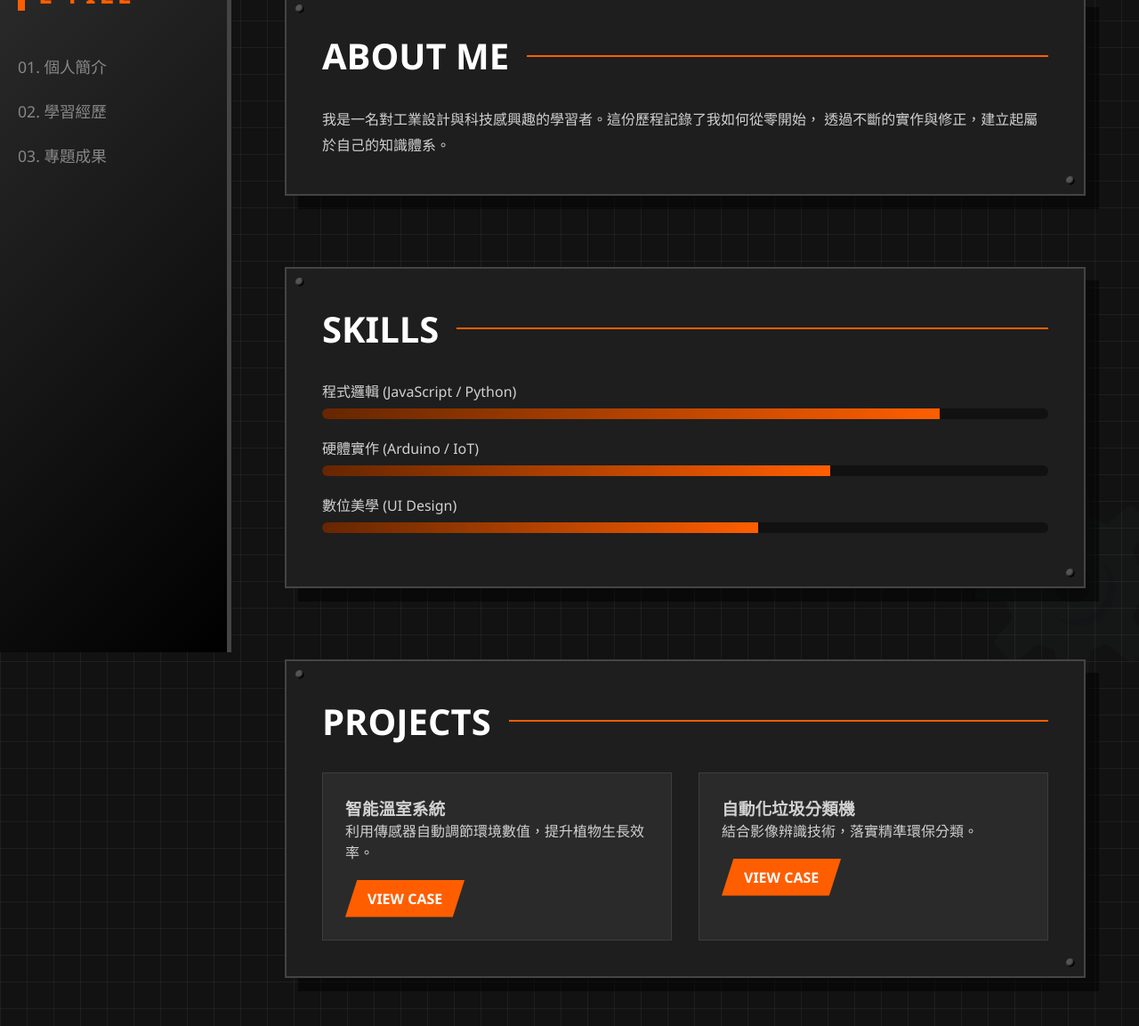
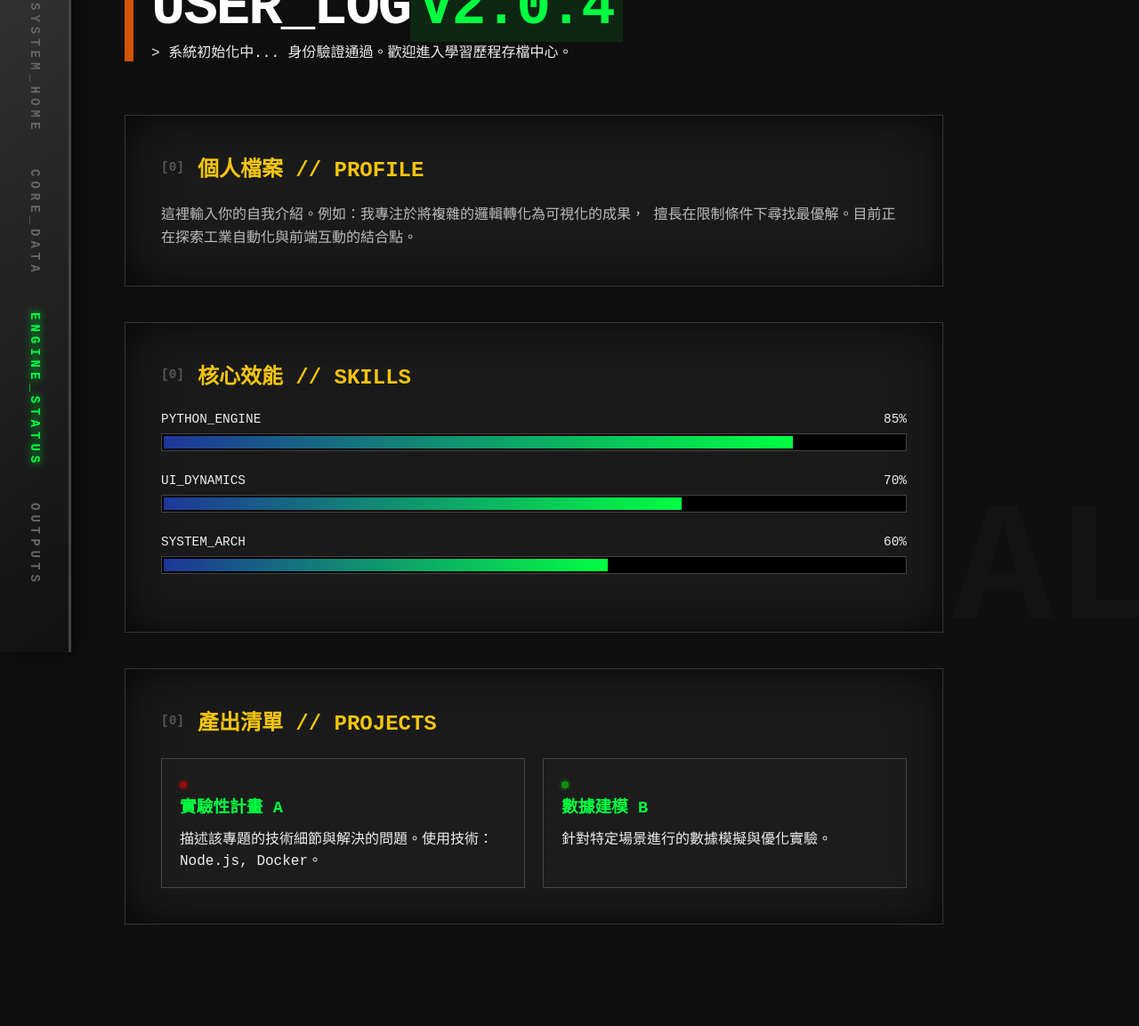
Before and after one commit to h1120330-ship-it/1120330.is.handsome.io, a plain HTML site: page index.html in a window 1280 px wide. Shown: the part 67-1220 px from the top of the page at 89% size. After the commit the page ends 1186 px from the top, so only its background shows below. Drawn offline with Linux system fonts and the light colour scheme.

Commit message:
Update index.html

```diff
--- a/index.html
+++ b/index.html
@@ -3,264 +3,305 @@
 <head>
     <meta charset="UTF-8">
     <meta name="viewport" content="width=device-width, initial-scale=1.0">
-    <title>工業風學習歷程 | Industrial Portfolio</title>
+    <title>工業核心 | 學習歷程存檔</title>
     <style>
-        /* --- CSS 樣式區 --- */
+        /* --- 變數與基礎設定 --- */
         :root {
-            --bg-dark: #121212;
-            --panel-bg: #1e1e1e;
-            --accent-orange: #ff5e00;
-            --metal-gray: #444444;
-            --text-light: #d1d1d1;
+            --hazard-yellow: #f1c40f;
+            --hazard-black: #2c3e50;
+            --terminal-green: #00ff41;
+            --iron-gray: #2d3436;
+            --rust-orange: #d35400;
+            --metal-gradient: linear-gradient(145deg, #333, #111);
         }
 
         * {
             margin: 0;
             padding: 0;
             box-sizing: border-box;
+            cursor: crosshair; /* 十字準心游標 */
         }
 
         body {
-            background-color: var(--bg-dark);
-            background-image:
-                linear-gradient(rgba(255, 255, 255, 0.05) 1px, transparent 1px),
-                linear-gradient(90deg, rgba(255, 255, 255, 0.05) 1px, transparent 1px);
-            background-size: 30px 30px; /* 網格背景設計 */
-            color: var(--text-light);
-            font-family: 'Segoe UI', "Microsoft JhengHei", sans-serif;
-            display: flex;
+            background-color: #0f0f0f;
+            color: #eee;
+            font-family: 'Courier New', Courier, monospace; /* 使用等寬字體模擬終端機 */
             overflow-x: hidden;
         }
 
-        /* 側邊導航欄 */
-        nav {
-            width: 260px;
-            height: 100vh;
-            background: linear-gradient(135deg, #2c2c2c, #000);
-            border-right: 5px solid var(--metal-gray);
+        /* --- 警示線裝飾 --- */
+        .hazard-bar {
+            width: 100%;
+            height: 15px;
+            background: repeating-linear-gradient(
+                45deg,
+                var(--hazard-yellow),
+                var(--hazard-yellow) 20px,
+                #000 20px,
+                #000 40px
+            );
             position: fixed;
-            padding: 40px 20px;
-            z-index: 100;
+            top: 0;
+            z-index: 1000;
         }
 
-        .logo {
-            font-size: 1.8rem;
-            font-weight: 900;
-            color: var(--accent-orange);
-            text-transform: uppercase;
-            letter-spacing: 4px;
-            margin-bottom: 50px;
-            border-left: 8px solid var(--accent-orange);
-            padding-left: 15px;
+        /* --- 側邊導航 (重裝感) --- */
+        nav {
+            width: 80px;
+            height: 100vh;
+            background: var(--metal-gradient);
+            position: fixed;
+            left: 0;
+            display: flex;
+            flex-direction: column;
+            align-items: center;
+            padding-top: 50px;
+            border-right: 3px solid #444;
+            box-shadow: 5px 0 15px rgba(0,0,0,0.5);
+            z-index: 500;
         }
 
-        nav ul { list-style: none; }
-        nav ul li { margin-bottom: 25px; }
-        nav ul li a {
-            color: #888;
+        nav a {
+            writing-mode: vertical-rl;
             text-decoration: none;
-            font-size: 1.1rem;
+            color: #666;
+            font-weight: bold;
+            margin: 20px 0;
+            letter-spacing: 5px;
             transition: 0.3s;
-            display: block;
+            font-size: 14px;
         }
 
-        nav ul li a:hover {
-            color: var(--accent-orange);
-            transform: translateX(10px);
+        nav a:hover, nav a.active {
+            color: var(--terminal-green);
+            text-shadow: 0 0 10px var(--terminal-green);
         }
 
-        /* 主要內容區 */
-        main {
-            margin-left: 260px;
-            padding: 60px;
-            width: calc(100% - 260px);
+        /* --- 主要容器 --- */
+        .container {
+            margin-left: 100px;
+            padding: 40px;
+            max-width: 1000px;
         }
 
-        section {
-            background: var(--panel-bg);
-            margin-bottom: 80px;
-            padding: 40px;
-            border: 2px solid var(--metal-gray);
-            position: relative;
-            box-shadow: 15px 15px 0px rgba(0,0,0,0.5);
+        header {
+            border-left: 10px solid var(--rust-orange);
+            padding-left: 20px;
+            margin-bottom: 60px;
         }
 
-        /* 模擬鉚釘裝飾 */
-        section::before, section::after {
-            content: "";
-            position: absolute;
-            width: 10px;
-            height: 10px;
-            background: #555;
-            border-radius: 50%;
-            box-shadow: inset -2px -2px 2px #000;
+        header h1 {
+            font-size: 4rem;
+            text-transform: uppercase;
+            color: #fff;
+            letter-spacing: -2px;
         }
-        section::before { top: 10px; left: 10px; }
-        section::after { bottom: 10px; right: 10px; }
 
-        h1 {
-            font-size: 2.5rem;
-            margin-bottom: 30px;
-            color: #fff;
+        header span {
+            color: var(--terminal-green);
+            background: rgba(0, 255, 65, 0.1);
+            padding: 2px 10px;
+        }
+
+        /* --- 區塊設計 --- */
+        section {
+            background: #1a1a1a;
+            border: 1px solid #333;
+            padding: 40px;
+            margin-bottom: 40px;
+            position: relative;
+            box-shadow: inset 0 0 50px rgba(0,0,0,0.8);
+        }
+
+        section h2 {
+            font-size: 1.5rem;
+            margin-bottom: 25px;
+            color: var(--hazard-yellow);
             display: flex;
             align-items: center;
         }
 
-        h1::after {
-            content: "";
-            flex-grow: 1;
-            height: 2px;
-            background: var(--accent-orange);
-            margin-left: 20px;
+        section h2::before {
+            content: "[0" attr(data-num) "]";
+            margin-right: 15px;
+            font-size: 0.9rem;
+            color: #555;
         }
 
-        /* 專案卡片 */
-        .grid {
-            display: grid;
-            grid-template-columns: repeat(auto-fit, minmax(300px, 1fr));
-            gap: 30px;
+        /* --- 進度條 (壓力表感) --- */
+        .skill-box {
+            margin-bottom: 25px;
         }
 
-        .card {
-            background: #2a2a2a;
-            border: 1px solid #3d3d3d;
-            padding: 25px;
-            transition: 0.3s;
+        .skill-label {
+            display: flex;
+            justify-content: space-between;
+            margin-bottom: 8px;
+            font-size: 0.9rem;
         }
 
-        .card:hover {
-            border-color: var(--accent-orange);
-            background: #333;
+        .meter {
+            height: 20px;
+            background: #000;
+            border: 1px solid #444;
+            padding: 2px;
+            position: relative;
         }
 
-        .btn {
-            display: inline-block;
-            margin-top: 20px;
-            padding: 10px 25px;
-            background: var(--accent-orange);
-            color: white;
-            text-decoration: none;
-            font-weight: bold;
-            clip-path: polygon(10% 0, 100% 0, 90% 100%, 0 100%);
+        .meter-fill {
+            height: 100%;
+            background: linear-gradient(90deg, #1e3799, var(--terminal-green));
+            width: 0%;
+            transition: 2s cubic-bezier(0.1, 0, 0.3, 1);
         }
 
-        /* 技能條 */
-        .skill-container { margin-bottom: 20px; }
-        .bar-bg {
-            background: #111;
-            height: 12px;
-            border-radius: 6px;
-            margin-top: 8px;
-            overflow: hidden;
-        }
-        .bar-fill {
-            background: linear-gradient(90deg, #662600, var(--accent-orange));
-            height: 100%;
-            width: 0%; /* 由 JS 控制動畫 */
-            transition: width 1.5s ease-in-out;
+        /* --- 專案卡片 --- */
+        .project-grid {
+            display: grid;
+            grid-template-columns: 1fr 1fr;
+            gap: 20px;
         }
 
-        /* 旋轉齒輪裝飾 */
-        .gear-bg {
+        .project-card {
+            border: 1px solid #444;
+            padding: 20px;
+            background: repeating-linear-gradient(
+                0deg,
+                rgba(255,255,255,0.02) 0px,
+                rgba(255,255,255,0.02) 1px,
+                transparent 1px,
+                transparent 2px
+            );
+        }
+
+        .project-card h3 {
+            color: var(--terminal-green);
+            margin-bottom: 10px;
+        }
+
+        .status-light {
+            display: inline-block;
+            width: 8px;
+            height: 8px;
+            border-radius: 50%;
+            background: #ff0000;
+            margin-right: 10px;
+            box-shadow: 0 0 5px #ff0000;
+            animation: blink 1s infinite;
+        }
+
+        @keyframes blink {
+            50% { opacity: 0.3; }
+        }
+
+        /* --- 背景裝飾 --- */
+        .bg-text {
             position: fixed;
-            bottom: -50px;
-            right: -50px;
-            font-size: 200px;
-            color: rgba(255, 94, 0, 0.03);
+            font-size: 15vw;
+            font-weight: 900;
+            color: rgba(255,255,255,0.02);
+            bottom: -20px;
+            right: -20px;
             z-index: -1;
-            user-select: none;
+            pointer-events: none;
         }
 
     </style>
 </head>
 <body>
 
+    <div class="hazard-bar"></div>
+
     <nav>
-        <div class="logo">E-File</div>
-        <ul>
-            <li><a href="#about">01. 個人簡介</a></li>
-            <li><a href="#exp">02. 學習經歷</a></li>
-            <li><a href="#works">03. 專題成果</a></li>
-        </ul>
+        <a href="#home" class="active">SYSTEM_HOME</a>
+        <a href="#about">CORE_DATA</a>
+        <a href="#skills">ENGINE_STATUS</a>
+        <a href="#projects">OUTPUTS</a>
     </nav>
 
-    <div class="gear-bg" id="gear">⚙️</div>
+    <div class="bg-text">INDUSTRIAL</div>
 
-    <main>
-        <section id="about">
-            <h1>ABOUT ME</h1>
-            <p style="line-height: 1.8;">
-                我是一名對工業設計與科技感興趣的學習者。這份歷程記錄了我如何從零開始，
-                透過不斷的實作與修正，建立起屬於自己的知識體系。
+    <div class="container">
+        <header id="home">
+            <h1>USER_LOG<span>v2.0.4</span></h1>
+            <p>> 系統初始化中... 身份驗證通過。歡迎進入學習歷程存檔中心。</p>
+        </header>
+
+        <section id="about" data-num="1">
+            <h2>個人檔案 // PROFILE</h2>
+            <p style="color: #bbb; line-height: 1.6;">
+                這裡輸入你的自我介紹。例如：我專注於將複雜的邏輯轉化為可視化的成果，
+                擅長在限制條件下尋找最優解。目前正在探索工業自動化與前端互動的結合點。
             </p>
         </section>
 
-        <section id="exp">
-            <h1>SKILLS</h1>
-            <div class="skill-container">
-                <p>程式邏輯 (JavaScript / Python)</p>
-                <div class="bar-bg"><div class="bar-fill" data-percent="85%"></div></div>
+        <section id="skills" data-num="2">
+            <h2>核心效能 // SKILLS</h2>
+            <div class="skill-box">
+                <div class="skill-label"><span>PYTHON_ENGINE</span><span>85%</span></div>
+                <div class="meter"><div class="meter-fill" style="width: 85%;"></div></div>
             </div>
-            <div class="skill-container">
-                <p>硬體實作 (Arduino / IoT)</p>
-                <div class="bar-bg"><div class="bar-fill" data-percent="70%"></div></div>
+            <div class="skill-box">
+                <div class="skill-label"><span>UI_DYNAMICS</span><span>70%</span></div>
+                <div class="meter"><div class="meter-fill" style="width: 70%;"></div></div>
             </div>
-            <div class="skill-container">
-                <p>數位美學 (UI Design)</p>
-                <div class="bar-bg"><div class="bar-fill" data-percent="60%"></div></div>
+            <div class="skill-box">
+                <div class="skill-label"><span>SYSTEM_ARCH</span><span>60%</span></div>
+                <div class="meter"><div class="meter-fill" style="width: 60%;"></div></div>
             </div>
         </section>
 
-        <section id="works">
-            <h1>PROJECTS</h1>
-            <div class="grid">
-                <div class="card">
-                    <h3>智能溫室系統</h3>
-                    <p>利用傳感器自動調節環境數值，提升植物生長效率。</p>
-                    <a href="#" class="btn">VIEW CASE</a>
+        <section id="projects" data-num="3">
+            <h2>產出清單 // PROJECTS</h2>
+            <div class="project-grid">
+                <div class="project-card">
+                    <div class="status-light"></div>
+                    <h3>實驗性計畫 A</h3>
+                    <p>描述該專題的技術細節與解決的問題。使用技術：Node.js, Docker。</p>
                 </div>
-                <div class="card">
-                    <h3>自動化垃圾分類機</h3>
-                    <p>結合影像辨識技術，落實精準環保分類。</p>
-                    <a href="#" class="btn">VIEW CASE</a>
+                <div class="project-card">
+                    <div class="status-light" style="background: #00ff00; box-shadow: 0 0 5px #00ff00;"></div>
+                    <h3>數據建模 B</h3>
+                    <p>針對特定場景進行的數據模擬與優化實驗。</p>
                 </div>
             </div>
         </section>
-    </main>
+    </div>
 
     <script>
-        /* --- JavaScript 動效區 --- */
-
-        // 1. 齒輪隨滾動旋轉
-        window.addEventListener('scroll', () => {
-            const rotation = window.scrollY / 4;
-            document.getElementById('gear').style.transform = `rotate(${rotation}deg)`;
-        });
-
-        // 2. 技能條進度動畫（當捲動到該位置時觸發）
-        const observer = new IntersectionObserver((entries) => {
-            entries.forEach(entry => {
-                if (entry.isIntersecting) {
-                    const fill = entry.target.querySelector('.bar-fill');
-                    fill.style.width = fill.getAttribute('data-percent');
-                }
-            });
-        }, { threshold: 0.5 });
-
-        document.querySelectorAll('.skill-container').forEach(item => {
-            observer.observe(item);
-        });
-
-        // 3. 導航平滑捲動
+        // 平滑捲動
         document.querySelectorAll('nav a').forEach(anchor => {
             anchor.addEventListener('click', function(e) {
                 e.preventDefault();
-                const targetId = this.getAttribute('href');
-                document.querySelector(targetId).scrollIntoView({
-                    behavior: 'smooth'
-                });
+                const target = document.querySelector(this.getAttribute('href'));
+                target.scrollIntoView({ behavior: 'smooth' });
+
+                // 切換 active 狀態
+                document.querySelectorAll('nav a').forEach(a => a.classList.remove('active'));
+                this.classList.add('active');
+            });
+        });
+
+        // 簡單的進入視窗偵測
+        window.addEventListener('scroll', () => {
+            let sections = document.querySelectorAll('section');
+            let navLinks = document.querySelectorAll('nav a');
+
+            sections.forEach(sec => {
+                let top = window.scrollY;
+                let offset = sec.offsetTop - 150;
+                let height = sec.offsetHeight;
+                let id = sec.getAttribute('id');
+
+                if (top >= offset && top < offset + height) {
+                    navLinks.forEach(links => {
+                        links.classList.remove('active');
+                        document.querySelector('nav a[href*=' + id + ']').classList.add('active');
+                    });
+                }
             });
         });
     </script>
 </body>
 </html>
+</html>
```
